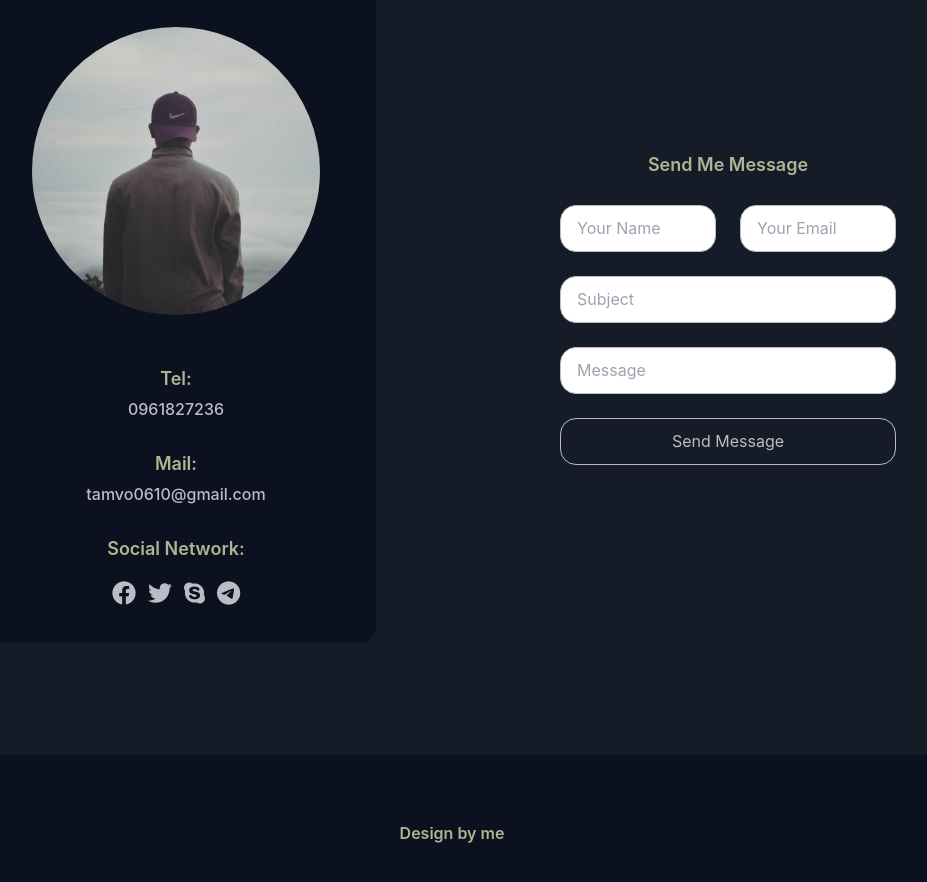
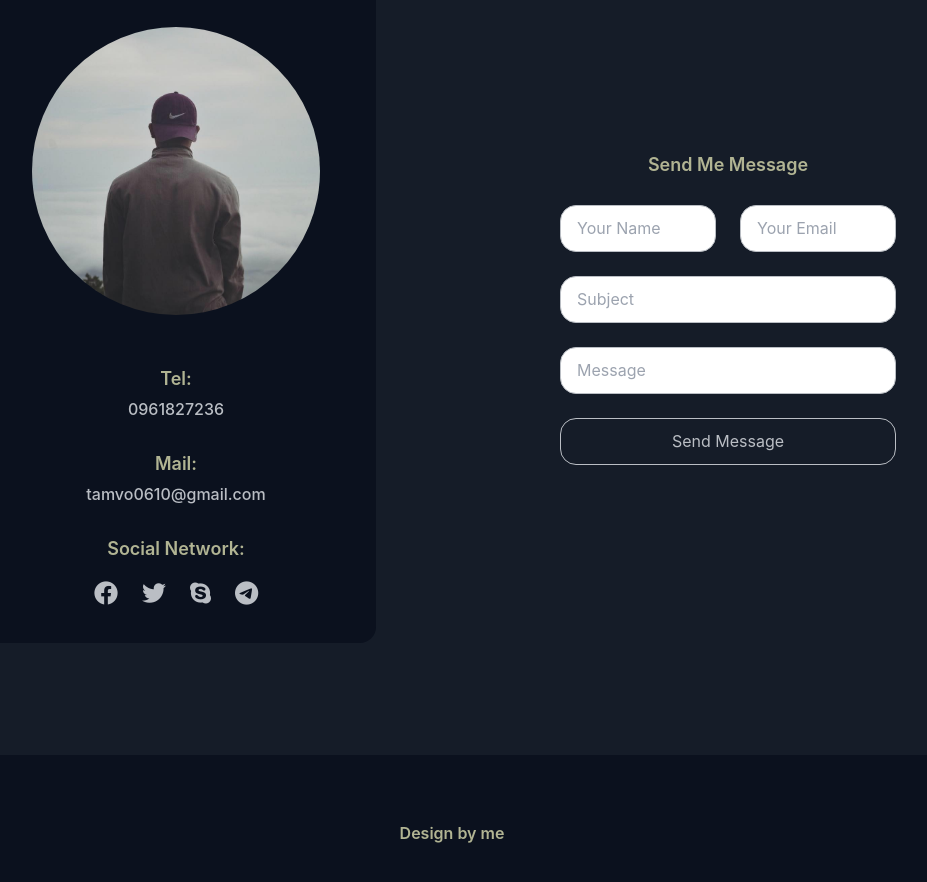
Before and after one commit to tamvo0610/myCV, a website: page index.html in a window 1280 px wide. Shown: the part 4637-5519 px from the top of the page, without its empty margins (188-1115 px from the left). Drawn offline with nearby package versions, Linux system fonts and the light colour scheme; files whose address does not match are found by name.

Commit message:
Update index.html

```diff
--- a/index.html
+++ b/index.html
@@ -299,7 +299,7 @@
                         </div>
                         <div class="flex flex-col justify-center items-center gap-4">
                             <h1>Social Network: </h1>
-                            <span class="flex flex-row gap-3">
+                            <span class="flex flex-row gap-6">
                                 <a href="">
                                     <i class="fa-brands fa-facebook"></i>
                                 </a>
```
